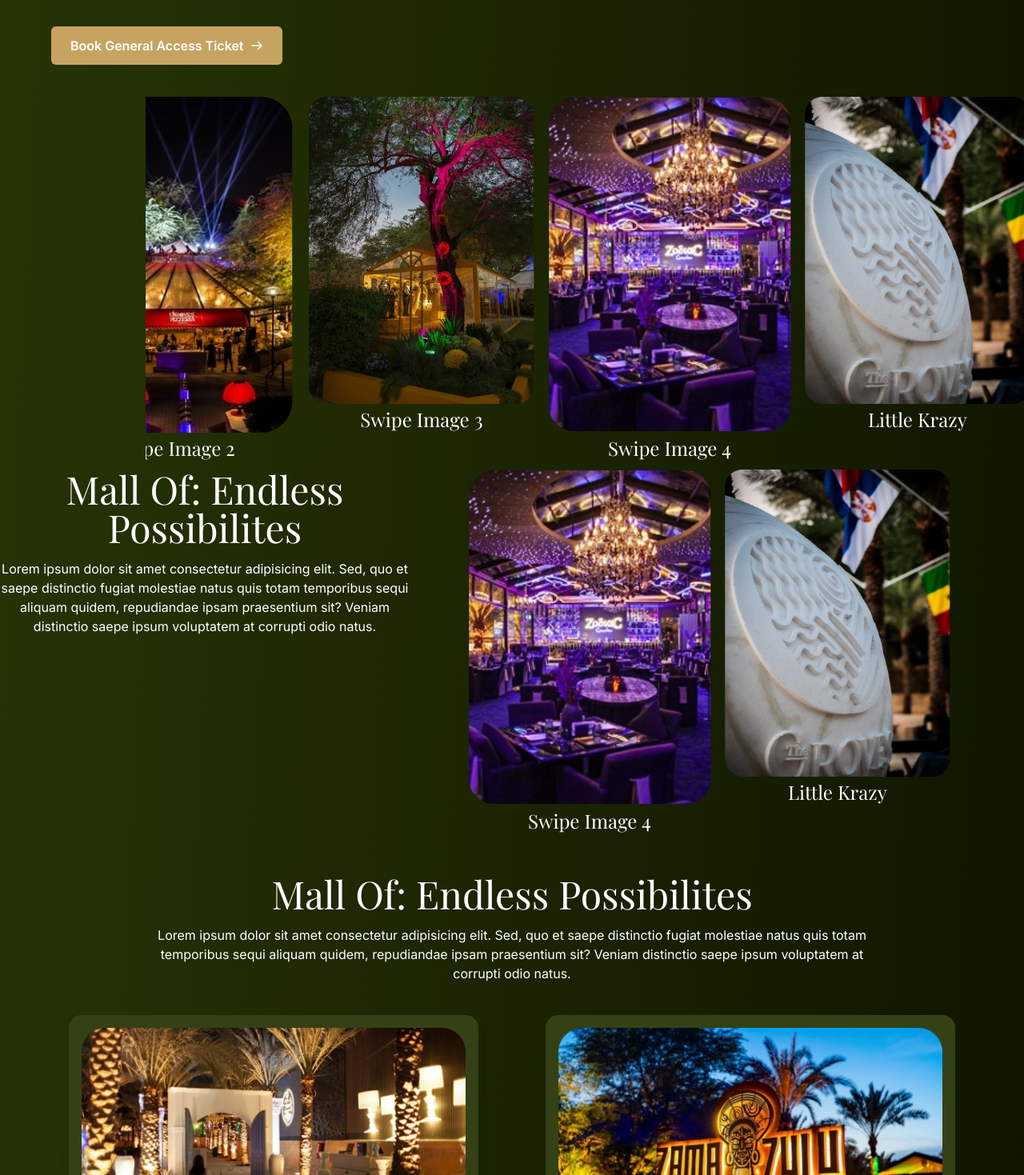
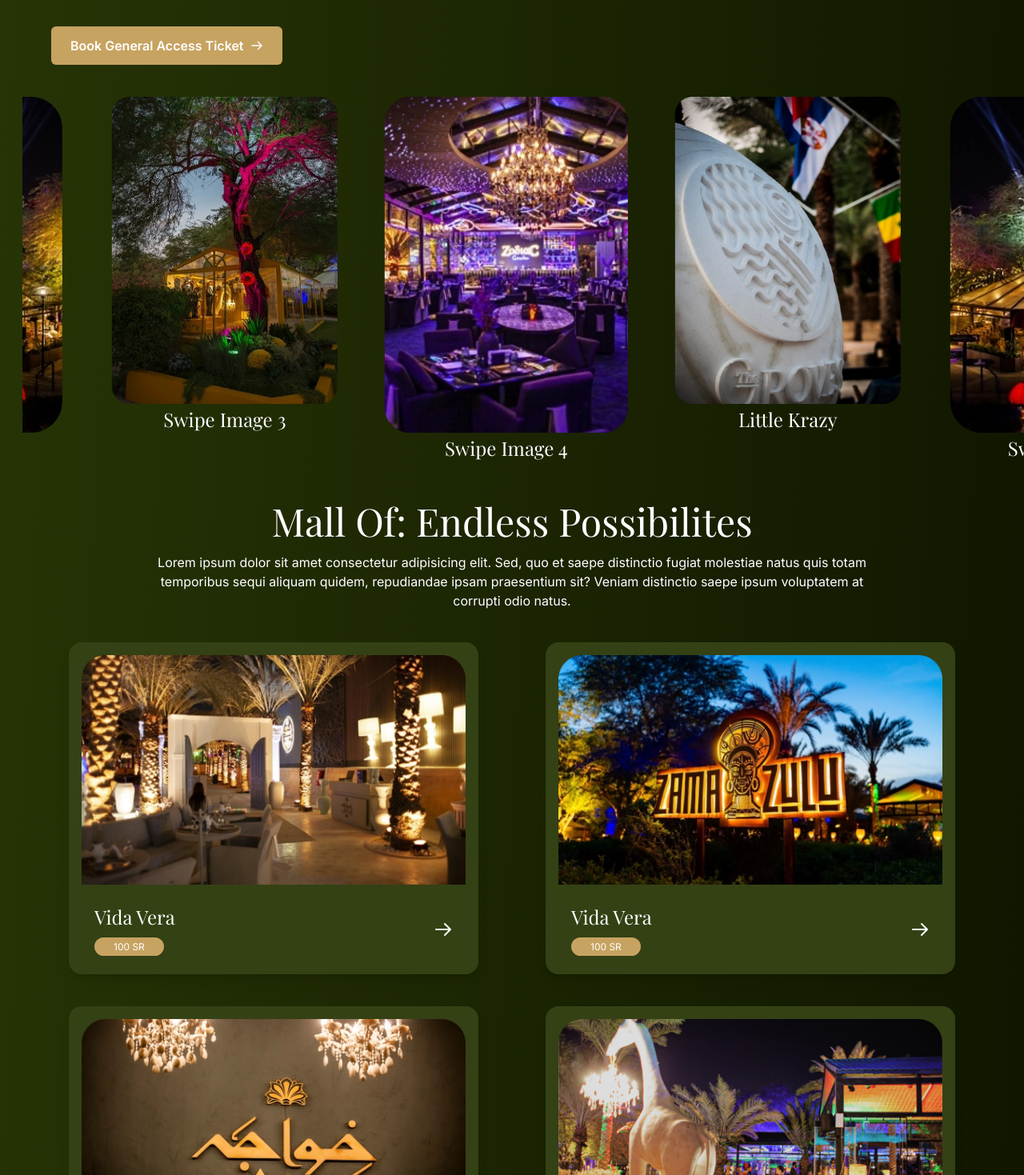
Before and after one commit to CodeByYahya/WeUno-Frontend-Test, a React (Vite) app: page / in a window 1280 px wide. Shown: the part 1841-3310 px from the top of the page at 80% size. Built offline with nearby package versions, Linux system fonts and the light colour scheme.

Commit message:
added ticket and map

```diff
--- a/src/App.jsx
+++ b/src/App.jsx
@@ -5,6 +5,7 @@
 import  Task from "./components/Ticket"
 import Cuisine from "./components/Cuisine"
 import Experience from "./components/Experience"
+import Map from "./components/Map"
 
 function App() {
 
@@ -15,8 +16,9 @@
     <LandingCarousel/>
     <WhatWeDo/>
     <Task/>
+    <Cuisine/>
     <Experience/>
-    <Cuisine/>
+    <Map/>
     </div>
   )
 }
--- a/src/components/Experience.jsx
+++ b/src/components/Experience.jsx
@@ -1,21 +1,52 @@
 import TicketCarousel from "./TicketCarousel";
+import Swipe1 from "../assets/SwipeImage1.png";
+import Swipe2 from "../assets/SwipeImage2.png";
+import Swipe3 from "../assets/SwipeImage3.png";
+import Swipe4 from "../assets/SwipeImage4.png";
+import Button from "./Button";
 
+const settings = {
+  dots: false, // Disable dots
+  arrows: false, // Disable arrows
+  infinite: true,
+  speed: 500,
+  slidesToShow: 3,
+  slidesToScroll: 1,
+  autoplay: true, // Enable autoplay
+  autoplaySpeed: 2000, // Time between each auto slide (in milliseconds)
+  centerMode: true,
+  centerPadding: "-5%", // Adjust if needed
+  responsive: [
+    {
+      breakpoint: 768,
+      settings: {
+        slidesToShow: 2,
+        slidesToScroll: 1,
+        centerMode: false,
+        centerPadding: "100",
+      },
+    },
+  ],
+};
+
+// Images data array
+const images = [
+  { id: 1, src: Swipe1, alt: "Image 1", size: "small", text: "Little Krazy" },
+  { id: 2, src: Swipe2, alt: "Image 2", size: "big", text: "Swipe Image 2" },
+  { id: 3, src: Swipe3, alt: "Image 3", size: "small", text: "Swipe Image 3" },
+  { id: 4, src: Swipe4, alt: "Image 4", size: "big", text: "Swipe Image 4" },
+];
 function Experience() {
   return (
-    <div className="w-full flex">
-      <div className="w-[90%] sm:w-[40%] mb-10">
-        <h2 className="text-white text-center mb-4 text-3xl sm:text-5xl font-serif">
-          Mall Of: Endless Possibilites
+    <div className="w-full flex flex-col items-center justify-between sm:items-start mt-52 sm:flex-row ">
+      <div className="w-[90%] sm:w-[20%] mb-10 ms-20">
+        <h2 className="text-white text-start mb-4 text-3xl sm:text-5xl font-serif">
+          Curate your experience as you like
         </h2>
-        <p className="text-white text-center">
-          Lorem ipsum dolor sit amet consectetur adipisicing elit. Sed, quo et
-          saepe distinctio fugiat molestiae natus quis totam temporibus sequi
-          aliquam quidem, repudiandae ipsam praesentium sit? Veniam distinctio
-          saepe ipsum voluptatem at corrupti odio natus.
-        </p>
+          <Button text="Book Tickets" />
       </div>
-      <div className="w-[50%]">
-        <TicketCarousel />
+      <div className="sm:w-[75%] w-full  right-0 overflow-hidden">
+        <TicketCarousel settings={settings} images={images} width={"w-full"} />
       </div>
     </div>
   );
--- a/src/components/LandingCarousel.jsx
+++ b/src/components/LandingCarousel.jsx
@@ -17,7 +17,7 @@
           Lorem Ipsum is simply dummy text of the printing and typesetting
           industry. Lorem Ipsum.
         </p>
-      <Button text={"Book reservation now"}/>
+      <Button text="Book reservation now"/>
       </div>
       {/* Carousel */}
       <Carousel
--- /dev/null
+++ b/src/components/Map.jsx
@@ -0,0 +1,31 @@
+import MapImg from "../assets/Map.png";
+import Button from "./Button";
+
+function Map() {
+  return (
+    <div className="w-full flex justify-center items-center">
+      <div className="w-[90%] flex justify-between items-center">
+        <div className="w-[50%] flex justify-end">
+          <img src={MapImg} alt="" className="h-[50%]" />
+        </div>
+        <div className="w-[50%] flex justify-center">
+          <div className="w-full flex flex-col justify-center p-4 sm:p-16">
+            <p className="text-white text-xs sm:text-sm mb-2 sm:mb-4">
+              KhAWAJA YANI
+            </p>
+            <h1 className="text-white text-5xl sm:text-5xl font-serif font-semibold w-full sm:w-[80%]">
+              The new <br /> era of luxury
+            </h1>
+            <p className="text-white mt-4 text-xs sm:text-base font-sans max-w-xs sm:max-w-md">
+              Lorem Ipsum is simply dummy text of the printing and typesetting
+              industry. Lorem Ipsum.
+            </p>
+            <Button text="Open the Map" />
+          </div>
+        </div>
+      </div>
+    </div>
+  );
+}
+
+export default Map;
--- a/src/components/Navbar.jsx
+++ b/src/components/Navbar.jsx
@@ -37,15 +37,15 @@
         isOpen && "bg-custom-gradient"
       } `}
     >
-      <div className="mx-auto px-2 sm:px-6 lg:px-8">
-        <div className="relative flex items-center justify-between px-3 sm:px-5 h-16">
+      <div className="mx-auto px-2  md:px-8">
+        <div className="relative flex items-center justify-between px-3 md:px-5 h-16">
           {/* Brand/Logo */}
           <div className="flex-shrink-0">
-            <img className="w-36 sm:w-52" src={Logo} alt="Logo" />
+            <img className="w-36 md:w-52" src={Logo} alt="Logo" />
           </div>
 
           {/* Mobile menu button */}
-          <div className="absolute inset-y-0 right-0 flex items-center sm:hidden">
+          <div className="absolute inset-y-0 right-0 flex items-center md:hidden">
             <button
               onClick={toggleMenu}
               type="button"
@@ -91,7 +91,7 @@
           </div>
 
           {/* Navigation Links */}
-          <div className="hidden sm:flex sm:items-center sm:justify-end sm:flex-1">
+          <div className="hidden md:flex md:items-center md:justify-end md:flex-1">
             <ul className="flex items-center space-x-4">
               {socialIcons.map((icon, index) => (
                 <li
@@ -120,7 +120,7 @@
 
       {/* Mobile Menu with yellow background */}
       <div
-        className={`sm:hidden ${isOpen ? "block" : "hidden"}`}
+        className={`md:hidden ${isOpen ? "block" : "hidden"}`}
         id="mobile-menu"
       >
         <ul className="pt-2 pb-3 ">
--- a/src/components/Ticket.jsx
+++ b/src/components/Ticket.jsx
@@ -1,15 +1,50 @@
 import Button from "./Button"
 import TicketCarousel from "./TicketCarousel"
+import Swipe1 from "../assets/SwipeImage1.png";
+import Swipe2 from "../assets/SwipeImage2.png";
+import Swipe3 from "../assets/SwipeImage3.png";
+import Swipe4 from "../assets/SwipeImage4.png";
 
+const settings = {
+  dots: false, // Disable dots
+  arrows: false, // Disable arrows
+  infinite: true,
+  speed: 500,
+  slidesToShow: 4,
+  slidesToScroll: 1,
+  autoplay: true,        // Enable autoplay
+  autoplaySpeed: 2000,   // Time between each auto slide (in milliseconds)
+  centerMode: true,
+  centerPadding: '-5%', // Adjust if needed
+  responsive: [
+    {
+      breakpoint: 768,
+      settings: {
+        slidesToShow: 2,
+        slidesToScroll: 1,
+        centerMode: false,
+         centerPadding: '100'
+      }
+    }
+  ]
+};
+
+// Images data array
+const images = [
+  { id: 1, src: Swipe1, alt: 'Image 1', size: 'small', text: 'Little Krazy' },
+  { id: 2, src: Swipe2, alt: 'Image 2', size: 'big', text: 'Swipe Image 2' },
+  { id: 3, src: Swipe3, alt: 'Image 3', size: 'small', text: 'Swipe Image 3' },
+  { id: 4, src: Swipe4, alt: 'Image 4', size: 'big', text: 'Swipe Image 4' },
+];
 
 const Task = () => {
   return (
     <div className="overflow-hidden flex flex-col mt-24 items-center">
       <div className="flex flex-col items-start justify-center mb-10  w-[90%] bg-red">
         <h2 className="text-white w-[80%] text-3xl sm:text-5xl font-serif">Book General Access ticket and enjoy the attractions for free</h2>
-        <Button text={"Book General Access Ticket"}/>
+        <Button text="Book General Access Ticket"/>
       </div>
-    <TicketCarousel />
+    <TicketCarousel settings={settings} images={images} width={"w-[88vw]"}/>
     </div>
   )
 }
--- a/src/components/TicketCarousel.jsx
+++ b/src/components/TicketCarousel.jsx
@@ -1,48 +1,46 @@
 import { useRef } from 'react';
 import Slider from 'react-slick';
-import Swipe1 from "../assets/SwipeImage1.png";
-import Swipe2 from "../assets/SwipeImage2.png";
-import Swipe3 from "../assets/SwipeImage3.png";
-import Swipe4 from "../assets/SwipeImage4.png";
+
 import "slick-carousel/slick/slick.css";
 import "slick-carousel/slick/slick-theme.css";
 
-const TicketCarousel = () => {
+const TicketCarousel = (props) => {
+  const { settings, images,width } = props;
   // Create a reference to the Slider
   const sliderRef = useRef(null);
 
-  // Settings for the carousel
-  const settings = {
-    dots: false, // Disable dots
-    arrows: false, // Disable arrows
-    infinite: true,
-    speed: 500,
-    slidesToShow: 4,
-    slidesToScroll: 1,
-    autoplay: true,        // Enable autoplay
-    autoplaySpeed: 2000,   // Time between each auto slide (in milliseconds)
-    centerMode: true,
-    centerPadding: '-5%', // Adjust if needed
-    responsive: [
-      {
-        breakpoint: 768,
-        settings: {
-          slidesToShow: 2,
-          slidesToScroll: 1,
-          centerMode: false,
-           centerPadding: '100'
-        }
-      }
-    ]
-  };
+  // // Settings for the carousel
+  // const settings = {
+  //   dots: false, // Disable dots
+  //   arrows: false, // Disable arrows
+  //   infinite: true,
+  //   speed: 500,
+  //   slidesToShow: 4,
+  //   slidesToScroll: 1,
+  //   autoplay: true,        // Enable autoplay
+  //   autoplaySpeed: 2000,   // Time between each auto slide (in milliseconds)
+  //   centerMode: true,
+  //   centerPadding: '-5%', // Adjust if needed
+  //   responsive: [
+  //     {
+  //       breakpoint: 768,
+  //       settings: {
+  //         slidesToShow: 2,
+  //         slidesToScroll: 1,
+  //         centerMode: false,
+  //          centerPadding: '100'
+  //       }
+  //     }
+  //   ]
+  // };
 
-  // Images data array
-  const images = [
-    { id: 1, src: Swipe1, alt: 'Image 1', size: 'small', text: 'Little Krazy' },
-    { id: 2, src: Swipe2, alt: 'Image 2', size: 'big', text: 'Swipe Image 2' },
-    { id: 3, src: Swipe3, alt: 'Image 3', size: 'small', text: 'Swipe Image 3' },
-    { id: 4, src: Swipe4, alt: 'Image 4', size: 'big', text: 'Swipe Image 4' },
-  ];
+  // // Images data array
+  // const images = [
+  //   { id: 1, src: Swipe1, alt: 'Image 1', size: 'small', text: 'Little Krazy' },
+  //   { id: 2, src: Swipe2, alt: 'Image 2', size: 'big', text: 'Swipe Image 2' },
+  //   { id: 3, src: Swipe3, alt: 'Image 3', size: 'small', text: 'Swipe Image 3' },
+  //   { id: 4, src: Swipe4, alt: 'Image 4', size: 'big', text: 'Swipe Image 4' },
+  // ];
 
   // Function to handle image click
   const handleImageClick = (index) => {
@@ -53,7 +51,7 @@
 
   return (
     <div className="w-[110%] sm:w-full ms-14 flex justify-end overflow-hidden">
-      <Slider className='w-full  sm:w-[88vw]' {...settings} ref={sliderRef}>
+      <Slider className={'w-full  '+width} {...settings} ref={sliderRef}>
         {images.map((image, index) => (
           <div
             key={image.id}
```
Also changed, not shown: src/assets/Map.png (added).
